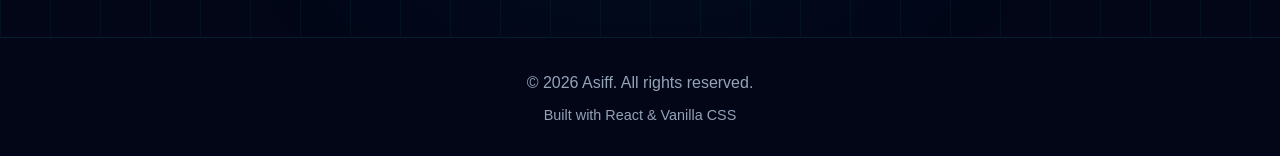
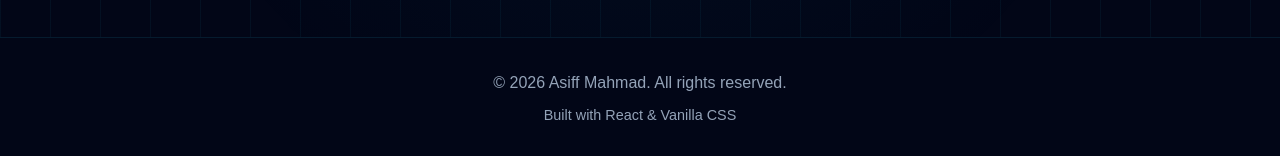
Before and after one commit to asiffmahmad/webprofile, a React (Vite) app: page / in a window 1280 px wide. Shown: the part 5703-5859 px from the top of the page. Built offline with nearby package versions, Linux system fonts and the light colour scheme.

Commit message:
asiff | added for footer copy rights

```diff
--- a/index.html
+++ b/index.html
@@ -4,7 +4,7 @@
     <meta charset="UTF-8" />
     <link rel="icon" type="image/svg+xml" href="/vite.svg" />
     <meta name="viewport" content="width=device-width, initial-scale=1.0" />
-    <title>Asiff | Java Backend Developer</title>
+    <title>Asiff Mahmad</title>
   </head>
   <body>
     <div id="root"></div>
--- a/src/components/Footer.jsx
+++ b/src/components/Footer.jsx
@@ -10,7 +10,7 @@ const Footer = () => {
             background: 'var(--bg-primary)'
         }}>
             <div className="container">
-                <p>&copy; {new Date().getFullYear()} Asiff. All rights reserved.</p>
+                <p>&copy; 2026 Asiff Mahmad. All rights reserved.</p>
                 <p style={{ fontSize: '0.9rem', marginTop: '0.5rem' }}>Built with React & Vanilla CSS</p>
             </div>
         </footer>
```
